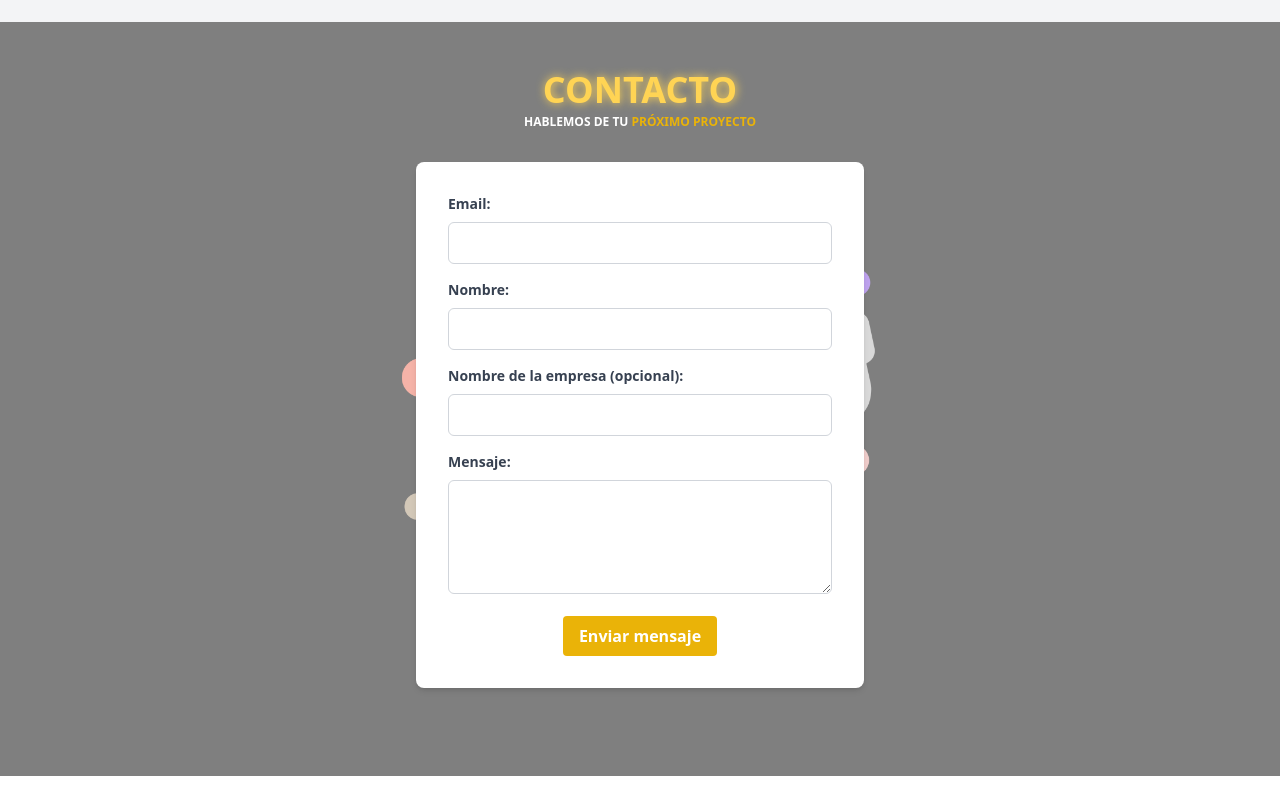
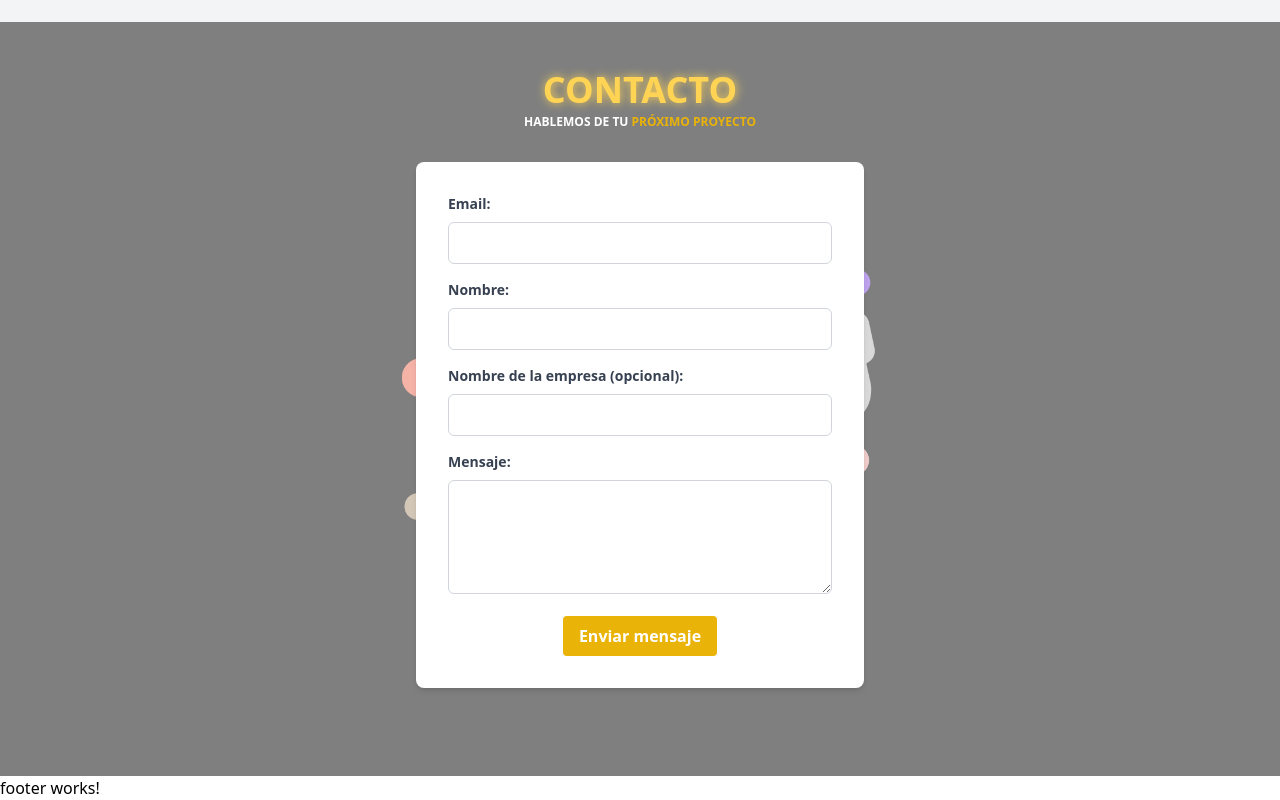
Before and after one commit to XxFenixDCxX/Portfolio, an Angular app: page / in a window 1280 px wide. Shown: the part 2852-3652 px from the top of the page. Before the commit the page ends 3628 px from the top, so only its background shows below. Built offline with nearby package versions, Linux system fonts and the light colour scheme; no server answers.

Commit message:
Agregado componente de pie de página

```diff
--- a/src/app/app.component.html
+++ b/src/app/app.component.html
@@ -4,3 +4,4 @@
 <app-proyects id="proyectsSection"></app-proyects>
 <app-knowledge id="knowledgeSection"></app-knowledge>
 <app-contact id="contactSection"></app-contact>
+<app-footer></app-footer>
--- a/src/app/app.component.ts
+++ b/src/app/app.component.ts
@@ -5,11 +5,12 @@ import { AboutComponent } from './about/about.component';
 import { ProyectsComponent } from './proyects/proyects.component';
 import { KnowledgeComponent } from './knowledge/knowledge.component';
 import { ContactComponent } from './contact/contact.component';
+import { FooterComponent } from './footer/footer.component';
 
 @Component({
   selector: 'app-root',
   standalone: true,
-  imports: [NavbarComponent, HomeComponent, AboutComponent, ProyectsComponent, KnowledgeComponent, ContactComponent],
+  imports: [NavbarComponent, HomeComponent, AboutComponent, ProyectsComponent, KnowledgeComponent, ContactComponent, FooterComponent],
   templateUrl: './app.component.html',
   styleUrl: './app.component.scss'
 })
--- /dev/null
+++ b/src/app/footer/footer.component.html
@@ -0,0 +1 @@
+<p>footer works!</p>
```
Also changed, not shown: src/app/footer/footer.component.ts (added, +12 -0 lines), src/app/footer/footer.component.scss (added), 1 other file (tests, documents, lock files or other folders).
